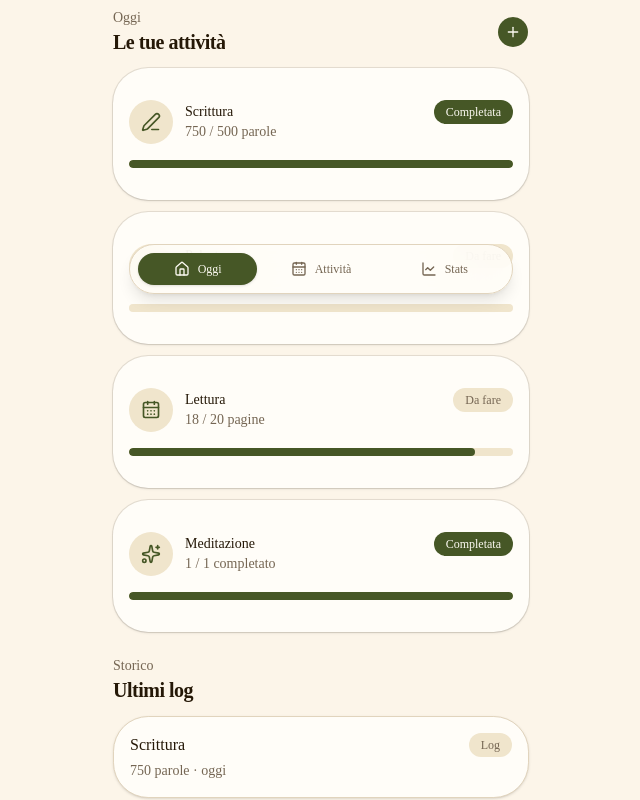
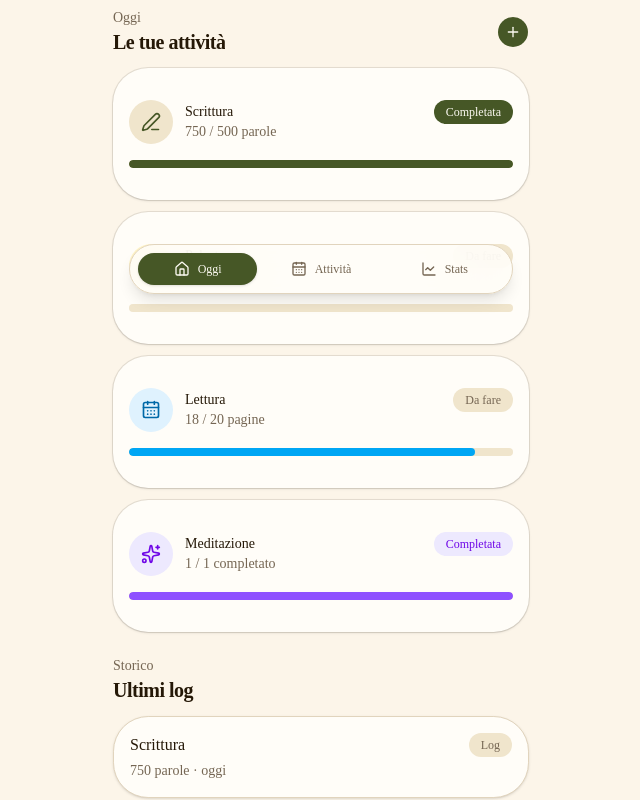
Before and after one commit to AndreaBatty/activity-tracker, a Next.js app: page / in a window 1280 px wide. Shown: the part 490-1290 px from the top of the page, without its empty margins (319-959 px from the left). Built offline with nearby package versions, Linux system fonts and the light colour scheme.

Commit message:
Added color picker for icons

```diff
--- a/src/app/data/mockActivities.ts
+++ b/src/app/data/mockActivities.ts
@@ -6,6 +6,7 @@ export const activities: Activity[] = [
     name: "Scrittura",
     description: "Sessioni di scrittura personale",
     icon: "pen",
+    color: "olive",
     type: "quantity",
     unit: "parole",
     value: 750,
@@ -20,6 +21,7 @@ export const activities: Activity[] = [
     name: "Palestra",
     description: "Allenamento e movimento",
     icon: "dumbbell",
+    color: "amber",
     type: "duration",
     unit: "minuti",
     value: 0,
@@ -34,6 +36,7 @@ export const activities: Activity[] = [
     name: "Lettura",
     description: "Libri, articoli e studio",
     icon: "calendar",
+    color: "sky",
     type: "quantity",
     unit: "pagine",
     value: 18,
@@ -48,6 +51,7 @@ export const activities: Activity[] = [
     name: "Meditazione",
     description: "Abitudine sì/no",
     icon: "sparkles",
+    color: "violet",
     type: "boolean",
     unit: null,
     value: 1,
--- a/src/components/activities/ActivityDetailView.tsx
+++ b/src/components/activities/ActivityDetailView.tsx
@@ -20,6 +20,7 @@ import {
   withTodayProgress,
 } from "@/features/activities/selectors";
 import { ActivityLogItem } from "./ActivityLogItem";
+import { activityColorClasses } from "@/features/activities/colors";
 
 type ActivityDetailViewProps = {
   activityId: string;
@@ -60,6 +61,7 @@ export function ActivityDetailView({ activityId }: ActivityDetailViewProps) {
   }
 
   const Icon = activityIcons[activity.icon];
+  const colorClasses = activityColorClasses[activity.color ?? "olive"];
   const progress = Math.round(getActivityProgress(activity));
   const complete = isActivityComplete(activity);
 
@@ -77,7 +79,7 @@ export function ActivityDetailView({ activityId }: ActivityDetailViewProps) {
 
       <section className="rounded-[2rem] border border-border bg-card p-5 shadow-sm">
         <div className="flex items-start gap-4">
-          <div className="flex h-12 w-12 shrink-0 items-center justify-center rounded-2xl bg-secondary text-primary">
+          <div className={`flex h-12 w-12 shrink-0 items-center justify-center rounded-2xl ${colorClasses.icon}`}>
             <Icon className="h-6 w-6" />
           </div>
 
@@ -96,7 +98,7 @@ export function ActivityDetailView({ activityId }: ActivityDetailViewProps) {
         </div>
       </section>
 
-      <section className="rounded-[2rem] border border-border bg-primary p-5 text-primary-foreground shadow-lg">
+      <section className={`rounded-[2rem] border border-border p-5 shadow-lg ${colorClasses.detail}`}>
         <div className="mb-3 flex items-center gap-2 text-sm opacity-80">
           <Target className="h-4 w-4 shrink-0" />
           Progresso di oggi
--- a/src/components/activities/ActivityListItem.tsx
+++ b/src/components/activities/ActivityListItem.tsx
@@ -12,6 +12,7 @@ import { ActivityTypeBadge } from "./ActivityTypeBadge";
 import { EditActivityDialog } from "./EditActivityDialog";
 import { DeleteActivityDialog } from "./DeleteActivityDialog";
 import Link from "next/link";
+import { activityColorClasses } from "@/features/activities/colors";
 
 type ActivityListItemProps = {
   activity: Activity;
@@ -21,6 +22,7 @@ export function ActivityListItem({ activity }: ActivityListItemProps) {
   const [editOpen, setEditOpen] = useState(false);
   const [menuOpen, setMenuOpen] = useState(false);
 
+  const colorClasses = activityColorClasses[activity.color ?? "olive"];
   const [deleteOpen, setDeleteOpen] = useState(false);
 
   const Icon = activityIcons[activity.icon];
@@ -30,7 +32,7 @@ export function ActivityListItem({ activity }: ActivityListItemProps) {
       <Card className="relative overflow-visible rounded-3xl border-border bg-card shadow-sm">
         <CardContent className="p-3 sm:p-4">
           <div className="flex items-center gap-3">
-            <div className="flex h-10 w-10 shrink-0 items-center justify-center rounded-2xl bg-secondary text-primary sm:h-11 sm:w-11">
+            <div className={`flex h-10 w-10 shrink-0 items-center justify-center rounded-2xl sm:h-11 sm:w-11 ${colorClasses.icon}`}>
               <Icon className="h-5 w-5" />
             </div>
 
--- /dev/null
+++ b/src/components/activities/ColorPicker.tsx
@@ -0,0 +1,39 @@
+"use client";
+
+import type { ActivityColor } from "@/features/activities/types";
+import { activityColorOptions } from "@/features/activities/colors";
+
+type ColorPickerProps = {
+  value: ActivityColor;
+  onChange: (value: ActivityColor) => void;
+};
+
+export function ColorPicker({ value, onChange }: ColorPickerProps) {
+  return (
+    <div className="grid grid-cols-5 gap-2">
+      {activityColorOptions.map((option) => {
+        const isSelected = value === option.value;
+
+        return (
+          <button
+            key={option.value}
+            type="button"
+            onClick={() => onChange(option.value)}
+            className={`flex flex-col items-center gap-2 rounded-3xl border px-2 py-3 text-xs font-medium transition ${
+              isSelected
+                ? "border-primary bg-card text-foreground shadow-sm"
+                : "border-border bg-card text-muted-foreground hover:bg-secondary hover:text-foreground"
+            }`}
+          >
+            <span
+              className={`h-5 w-5 rounded-full ${option.swatch} ${
+                isSelected ? "ring-2 ring-primary ring-offset-2" : ""
+              }`}
+            />
+            <span className="truncate">{option.label}</span>
+          </button>
+        );
+      })}
+    </div>
+  );
+}
--- a/src/components/activities/EditActivityDialog.tsx
+++ b/src/components/activities/EditActivityDialog.tsx
@@ -1,7 +1,11 @@
 "use client";
 
 import React from "react";
-import type { Activity, ActivityIcon } from "@/features/activities/types";
+import type {
+  Activity,
+  ActivityColor,
+  ActivityIcon,
+} from "@/features/activities/types";
 import { useActivityStore } from "@/features/activities/store";
 import { Button } from "@/components/ui/button";
 import {
@@ -22,6 +26,7 @@ import {
 } from "@/components/ui/select";
 import { Textarea } from "@/components/ui/textarea";
 import { IconPicker } from "./IconPicker";
+import { ColorPicker } from "./ColorPicker";
 
 type EditActivityDialogProps = {
   activity: Activity;
@@ -38,6 +43,7 @@ export function EditActivityDialog({
 
   const [name, setName] = React.useState(activity.name);
   const [icon, setIcon] = React.useState<ActivityIcon>(activity.icon);
+  const [color, setColor] = React.useState<ActivityColor>(activity.color);
   const [description, setDescription] = React.useState(
     activity.description || "",
   );
@@ -49,6 +55,7 @@ export function EditActivityDialog({
     setName(activity.name);
     setDescription(activity.description || "");
     setIcon(activity.icon);
+    setColor(activity.color);
     setType(activity.type);
     setTarget(String(activity.target));
     setUnit(activity.unit || "");
@@ -69,6 +76,7 @@ export function EditActivityDialog({
       description: description.trim(),
       type,
       icon,
+      color,
       target: type === "boolean" ? 1 : numericTarget,
       unit: type === "boolean" ? null : unit.trim() || null,
     });
@@ -115,6 +123,11 @@ export function EditActivityDialog({
           <div className="space-y-2">
             <Label>Icona</Label>
             <IconPicker value={icon} onChange={setIcon} />
+          </div>
+
+          <div className="space-y-2">
+            <Label>Colore</Label>
+            <ColorPicker value={color} onChange={setColor} />
           </div>
 
           <div className="space-y-2">
--- a/src/components/activities/NewActivityDialog.tsx
+++ b/src/components/activities/NewActivityDialog.tsx
@@ -27,12 +27,14 @@ import {
 import { Textarea } from "@/components/ui/textarea";
 import { useActivityStore } from "@/features/activities/store";
 import { IconPicker } from "./IconPicker";
-import { ActivityIcon } from "@/features/activities/types";
+import { ActivityIcon, ActivityColor } from "@/features/activities/types";
+import { ColorPicker } from "@/components/activities/ColorPicker";
 
 const newActivitySchema = z.object({
   name: z.string().min(2, "Il nome deve avere almeno 2 caratteri."),
   description: z.string().optional(),
   icon: z.enum(["pen", "dumbbell", "calendar", "sparkles"]),
+  color: z.enum(["olive", "amber", "rose", "sky", "violet"]),
   type: z.enum(["boolean", "quantity", "duration"], {
     message: "Seleziona un tipo di attività.",
   }),
@@ -51,6 +53,7 @@ const defaultValues: NewActivityFormInput = {
   name: "",
   description: "",
   icon: "sparkles",
+  color: "olive",
   type: "quantity",
   unit: "",
   target: 1,
@@ -75,12 +78,14 @@ export function NewActivityDialog() {
 
   const type = watch("type");
   const icon = watch("icon");
+  const color = watch("color");
 
   function onSubmit(values: NewActivityFormOutput) {
     addActivity({
       name: values.name,
       description: values.description,
       icon: values.icon,
+      color: values.color,
       type: values.type,
       unit: values.type === "boolean" ? null : values.unit || null,
       target: values.type === "boolean" ? 1 : values.target,
@@ -137,6 +142,19 @@ export function NewActivityDialog() {
               value={icon as ActivityIcon}
               onChange={(value) =>
                 setValue("icon", value, {
+                  shouldValidate: true,
+                  shouldDirty: true,
+                })
+              }
+            />
+          </div>
+
+          <div className="space-y-2">
+            <Label>Colore</Label>
+            <ColorPicker
+              value={color as ActivityColor}
+              onChange={(value) =>
+                setValue("color", value, {
                   shouldValidate: true,
                   shouldDirty: true,
                 })
--- a/src/components/dashboard/ActivityCard.tsx
+++ b/src/components/dashboard/ActivityCard.tsx
@@ -12,6 +12,7 @@ import {
   getActivityProgress,
   isActivityComplete,
 } from "@/features/activities/utils";
+import { activityColorClasses } from "@/features/activities/colors";
 
 type ActivityCardProps = {
   activity: Activity;
@@ -22,6 +23,7 @@ export function ActivityCard({ activity, index }: ActivityCardProps) {
   const [open, setOpen] = useState(false);
 
   const Icon = activityIcons[activity.icon];
+  const colorClasses = activityColorClasses[activity.color ?? "olive"];
 
   const progress = getActivityProgress(activity);
   const isComplete = isActivityComplete(activity);
@@ -40,7 +42,7 @@ export function ActivityCard({ activity, index }: ActivityCardProps) {
           <CardContent className="p-3 sm:p-4">
             <div className="flex flex-col gap-3 sm:flex-row sm:items-start sm:justify-between">
               <div className="flex min-w-0 items-center gap-3">
-                <div className="flex h-10 w-10 shrink-0 items-center justify-center rounded-2xl bg-secondary text-primary sm:h-11 sm:w-11">
+                <div className={`flex h-10 w-10 shrink-0 items-center justify-center rounded-2xl sm:h-11 sm:w-11 ${colorClasses.icon}`}>
                   <Icon className="h-5 w-5" />
                 </div>
 
@@ -57,7 +59,7 @@ export function ActivityCard({ activity, index }: ActivityCardProps) {
               <span
                 className={`w-fit shrink-0 rounded-full px-3 py-1 text-xs font-medium ${
                   isComplete
-                    ? "bg-primary text-primary-foreground"
+                    ? colorClasses.badge
                     : "bg-secondary text-muted-foreground"
                 }`}
               >
@@ -66,10 +68,7 @@ export function ActivityCard({ activity, index }: ActivityCardProps) {
             </div>
 
             <div className="mt-4 h-2 overflow-hidden rounded-full bg-secondary">
-              <div
-                className="h-full rounded-full bg-primary"
-                style={{ width: `${progress}%` }}
-              />
+              <div className={`h-full rounded-full ${colorClasses.progress}`} style={{ width: `${progress}%` }} />
             </div>
           </CardContent>
         </Card>
--- /dev/null
+++ b/src/features/activities/colors.ts
@@ -0,0 +1,74 @@
+import type { ActivityColor } from "./types";
+
+export const activityColorOptions: {
+  value: ActivityColor;
+  label: string;
+  swatch: string;
+}[] = [
+  {
+    value: "olive",
+    label: "Oliva",
+    swatch: "bg-primary",
+  },
+  {
+    value: "amber",
+    label: "Ambra",
+    swatch: "bg-amber-500",
+  },
+  {
+    value: "rose",
+    label: "Rosa",
+    swatch: "bg-rose-500",
+  },
+  {
+    value: "sky",
+    label: "Cielo",
+    swatch: "bg-sky-500",
+  },
+  {
+    value: "violet",
+    label: "Viola",
+    swatch: "bg-violet-500",
+  },
+];
+
+export const activityColorClasses: Record<
+  ActivityColor,
+  {
+    icon: string;
+    progress: string;
+    badge: string;
+    detail: string;
+  }
+> = {
+  olive: {
+    icon: "bg-secondary text-primary",
+    progress: "bg-primary",
+    badge: "bg-primary text-primary-foreground",
+    detail: "bg-primary text-primary-foreground",
+  },
+  amber: {
+    icon: "bg-amber-100 text-amber-700",
+    progress: "bg-amber-500",
+    badge: "bg-amber-100 text-amber-700",
+    detail: "bg-amber-500 text-white",
+  },
+  rose: {
+    icon: "bg-rose-100 text-rose-700",
+    progress: "bg-rose-500",
+    badge: "bg-rose-100 text-rose-700",
+    detail: "bg-rose-500 text-white",
+  },
+  sky: {
+    icon: "bg-sky-100 text-sky-700",
+    progress: "bg-sky-500",
+    badge: "bg-sky-100 text-sky-700",
+    detail: "bg-sky-500 text-white",
+  },
+  violet: {
+    icon: "bg-violet-100 text-violet-700",
+    progress: "bg-violet-500",
+    badge: "bg-violet-100 text-violet-700",
+    detail: "bg-violet-500 text-white",
+  },
+};
--- a/src/features/activities/store.ts
+++ b/src/features/activities/store.ts
@@ -16,6 +16,7 @@ type UpdateActivityInput = {
   name: string;
   description?: string;
   icon: Activity["icon"];
+  color: Activity["color"];
   type: Activity["type"];
   unit?: string | null;
   target: number;
@@ -49,6 +50,7 @@ function createActivity(input: NewActivityInput): Activity {
     name: input.name,
     description: input.description || "",
     icon: input.icon,
+    color: input.color,
     type: input.type,
     unit: input.type === "boolean" ? null : input.unit || null,
     value: 0,
@@ -213,6 +215,7 @@ export const useActivityStore = create<ActivityStore>()(
               name: input.name,
               description: input.description || "",
               icon: input.icon,
+              color: input.color,
               type: input.type,
               unit: input.type === "boolean" ? null : input.unit || null,
               target: input.type === "boolean" ? 1 : input.target,
--- a/src/features/activities/types.ts
+++ b/src/features/activities/types.ts
@@ -7,6 +7,7 @@ export type Activity = {
   name: string;
   description?: string;
   icon: ActivityIcon;
+  color: ActivityColor;
   type: ActivityType;
   unit: string | null;
   value: number;
@@ -31,6 +32,7 @@ export type NewActivityInput = {
   name: string;
   description?: string;
   icon: ActivityIcon;
+  color: ActivityColor;
   type: ActivityType;
   unit?: string | null;
   target: number;
@@ -47,3 +49,5 @@ export type UpsertActivityLogInput = {
   value: number;
   note?: string;
 };
+
+export type ActivityColor = "olive" | "amber" | "rose" | "sky" | "violet";
```
Also changed, not shown: src/app/page.tsx (+1 -8 lines).
